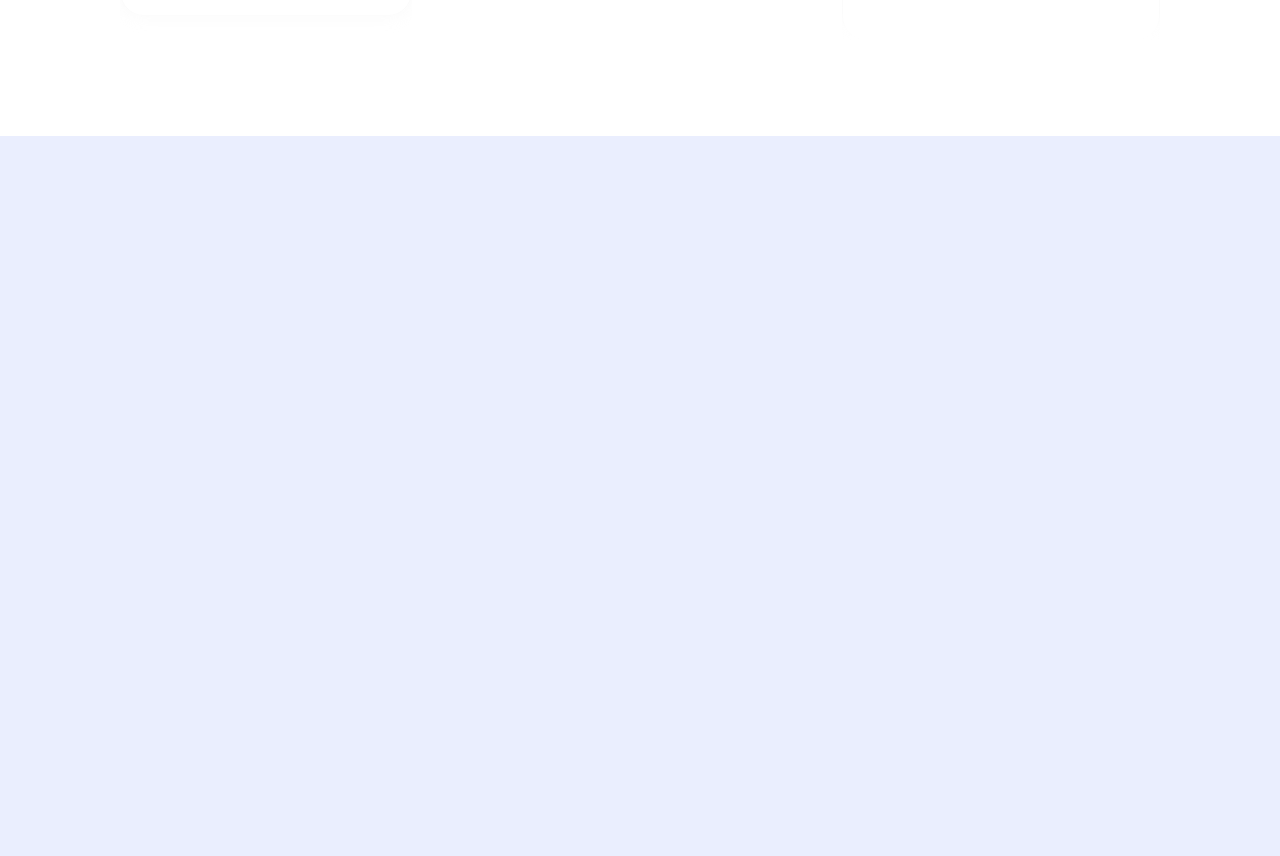
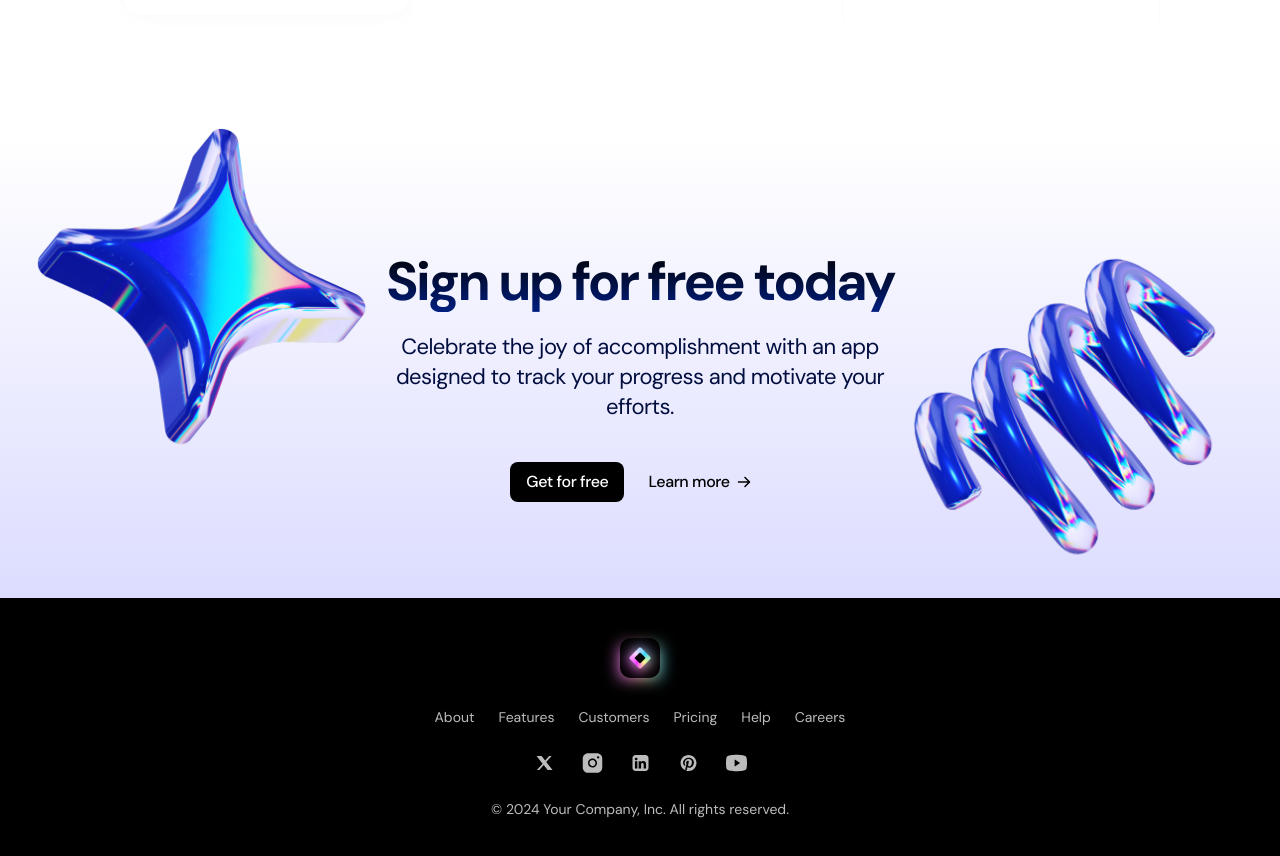
Before and after one commit to Alwaz/saas-landing-page, a Next.js app: page / in a window 1280 px wide. Shown: the part 4257-5113 px from the top of the page. Before the commit the page ends 4393 px from the top, so only its background shows below. Built offline with nearby package versions, Linux system fonts and the light colour scheme.

Commit message:
footer done

```diff
--- a/src/app/page.tsx
+++ b/src/app/page.tsx
@@ -4,6 +4,8 @@ import { LogoTicker } from "@/sections/LogoTicker";
 import { ProductShowcase } from "@/sections/ProductShowcase";
 import { Pricing } from "@/sections/Pricing";
 import { Testimonials } from "@/sections/Testimonials";
+import { CallToAction } from "@/sections/CallToAction";
+import { Footer } from "@/sections/Footer";
 
 export default function Home() {
   return (
@@ -14,6 +16,8 @@ export default function Home() {
       <ProductShowcase />
       <Pricing />
       <Testimonials />
+      <CallToAction />
+      <Footer />
     </>
   );
 }
--- a/src/sections/CallToAction.tsx
+++ b/src/sections/CallToAction.tsx
@@ -1,3 +1,40 @@
+import Image from "next/image";
+import ArrowRight from "@/assets/arrow-right.svg";
+import StarImage from "@/assets/star.png";
+import SpringImage from "@/assets/spring.png";
+
 export const CallToAction = () => {
-  return null;
+  return (
+    <section className="bg-gradient-to-b from-white to-[#DCDCFF] py-24 overflow-x-clip">
+      <div className="container">
+        <div className="section-heading relative">
+          <h2 className="section-title mt-5">Sign up for free today</h2>
+          <p className="section-desc mt-5">
+            Celebrate the joy of accomplishment with an app designed to track
+            your progress and motivate your efforts.
+          </p>
+          <Image
+            src={StarImage}
+            alt="Star Image"
+            width={360}
+            className="absolute -left-[350px] -top-[137px]"
+          />
+          <Image
+            src={SpringImage}
+            alt="Spring Image"
+            width={360}
+            className="absolute -right-[331px] -top-[19px]"
+          />
+        </div>
+
+        <div className="flex gap-2 mt-10 justify-center ">
+          <button className="btn btn-primary">Get for free</button>
+          <button className="btn btn-ghost gap-1">
+            <span>Learn more</span>
+            <ArrowRight className="h-5 w-5" />
+          </button>
+        </div>
+      </div>
+    </section>
+  );
 };
--- a/src/sections/Footer.tsx
+++ b/src/sections/Footer.tsx
@@ -1,3 +1,38 @@
+import Image from "next/image";
+import Logo from "@/assets/logosaas.png";
+import SocialX from "@/assets/social-x.svg";
+import SocialInsta from "@/assets/social-insta.svg";
+import SocialLinkedIn from "@/assets/social-linkedin.svg";
+import SocialPin from "@/assets/social-pin.svg";
+import SocialYoutube from "@/assets/social-youtube.svg";
+
 export const Footer = () => {
-  return null;
+  return (
+    <footer className=" bg-black text-[#BCBCBC] text-sm py-10 text-center">
+      <div className="container">
+        <div className="inline-flex relative before:content-[''] before:top-2 before:bottom-0 before:blur before:w-full before:absolute before:bg-[linear-gradient(to_right,#F87BFF,#FB92CF,#FFDD9B,#2FD8FE)]">
+          <Image src={Logo} height={40} alt="SaaS logo" className="relative" />
+        </div>
+        <nav className="flex md:flex-row md:justify-center flex-col gap-6 mt-6">
+          <a href="#">About</a>
+          <a href="#">Features</a>
+          <a href="#">Customers</a>
+          <a href="#">Pricing</a>
+          <a href="#">Help</a>
+          <a href="#">Careers</a>
+        </nav>
+
+        <div className="flex justify-center gap-6 mt-6">
+          <SocialX />
+          <SocialInsta />
+          <SocialLinkedIn />
+          <SocialPin />
+          <SocialYoutube />
+        </div>
+        <p className="mt-6">
+          &copy; 2024 Your Company, Inc. All rights reserved.
+        </p>
+      </div>
+    </footer>
+  );
 };
```
